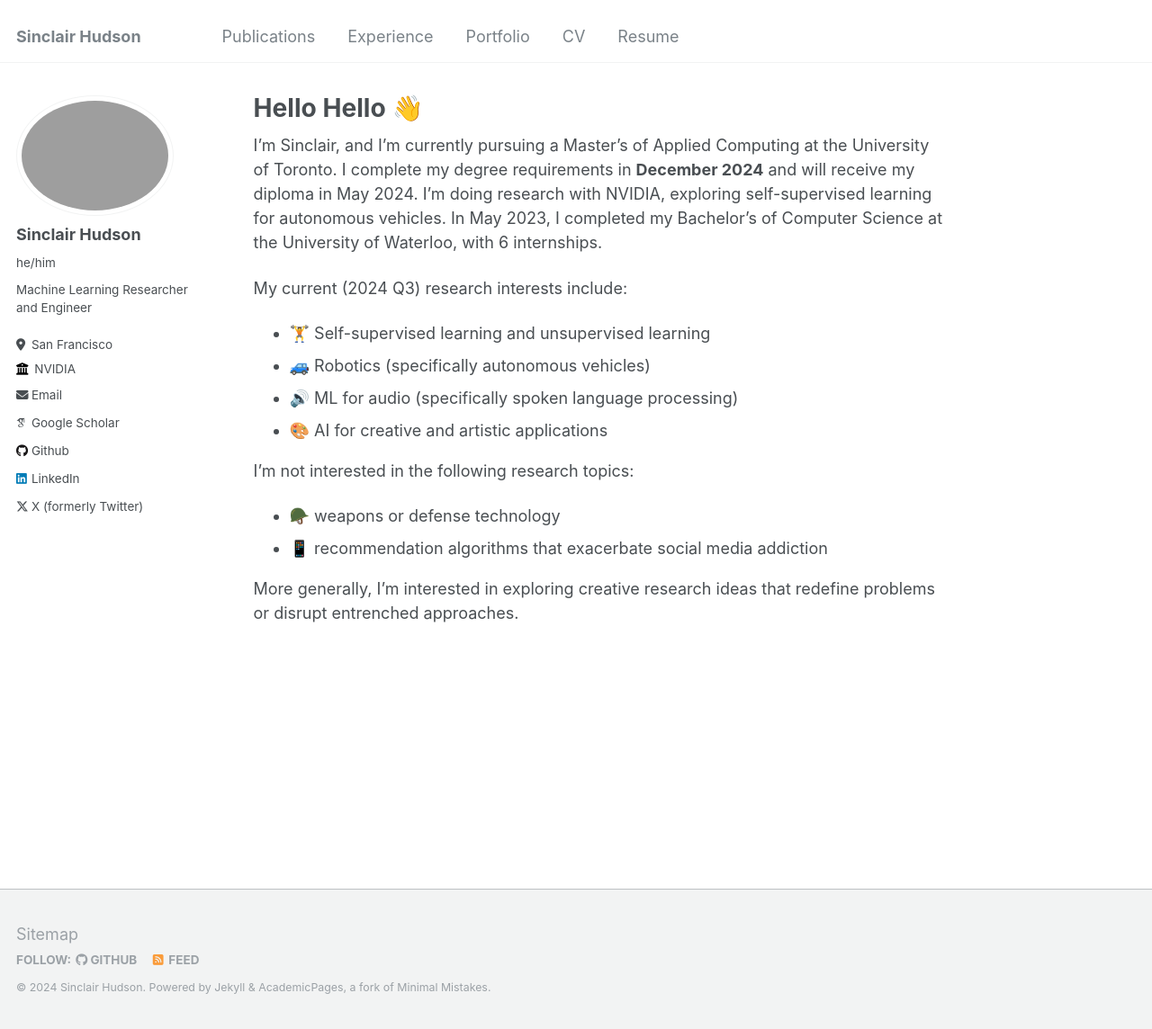
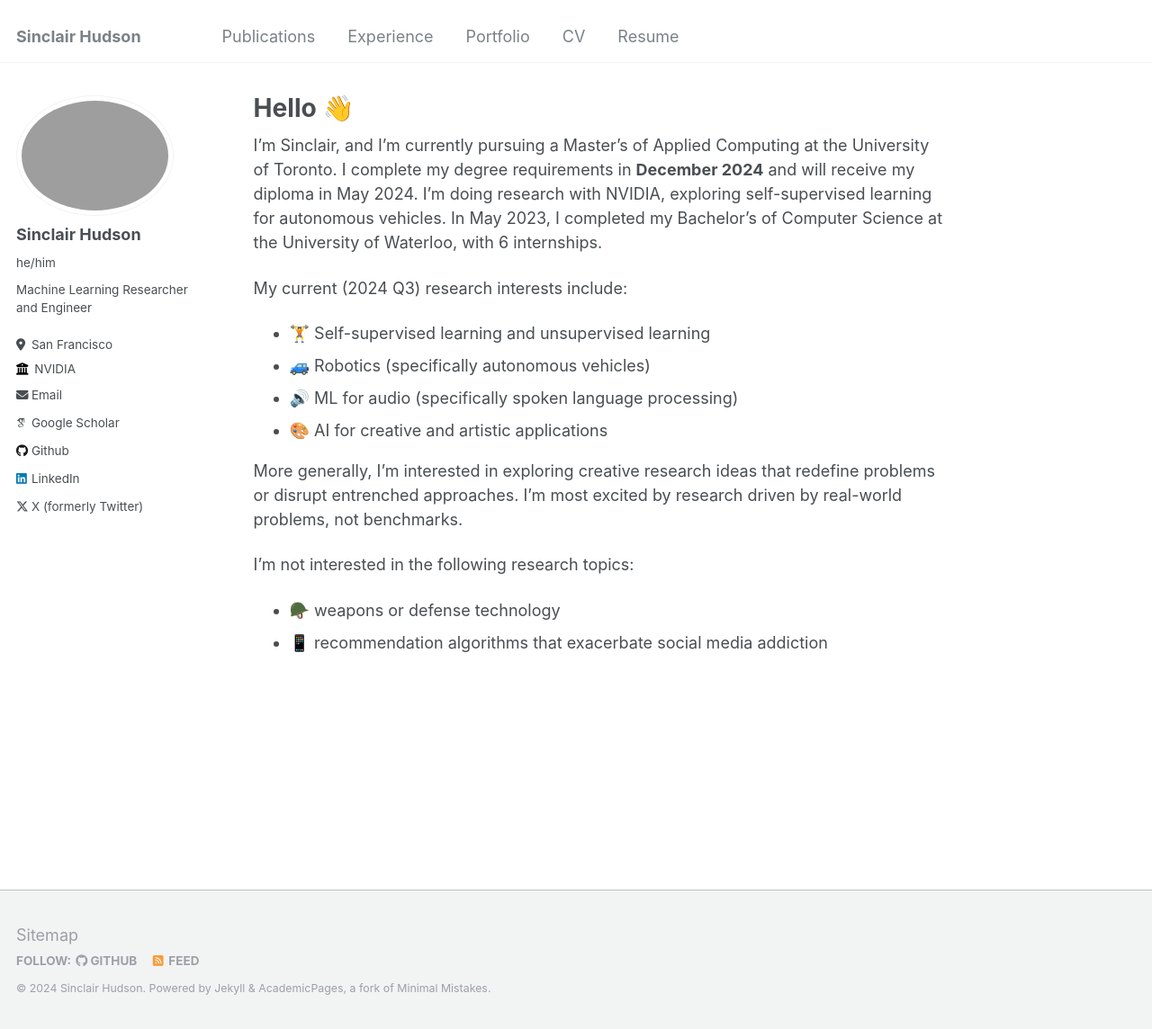
Before and after one commit to SinclairHudson/academic-website, a Jekyll site: the page built from _pages/about.md, in a window 1280 px wide and 1144 px high. Shown: the whole window at 90% size. Built offline with Jekyll 4.4.1, drawn with Linux system fonts in a browser that asks for light colours; some web fonts are replaced.

Commit message:
updating about page

```diff
--- a/_pages/about.md
+++ b/_pages/about.md
@@ -1,12 +1,14 @@
 ---
 permalink: /
-title: "Hello Hello 👋"
+title: "Hello 👋"
 author_profile: true
 redirect_from:
   - /about/
   - /about.html
 ---
-I'm Sinclair, and I'm currently pursuing a Master's of Applied Computing at the University of Toronto. I complete my degree requirements in **December 2024** and will receive my diploma in May 2024. I'm doing research with NVIDIA, exploring self-supervised learning for autonomous vehicles. In May 2023, I completed my Bachelor's of Computer Science at the University of Waterloo, with 6 internships.
+I'm Sinclair, and I'm currently pursuing a Master's of Applied Computing at the University of Toronto. I complete my degree requirements in **December 2024** and will receive my diploma in May 2024.
+I'm doing research with NVIDIA, exploring self-supervised learning for autonomous vehicles.
+In May 2023, I completed my Bachelor's of Computer Science at the University of Waterloo, with 6 internships.
 
 My current (2024 Q3) research interests include:
 
@@ -15,9 +17,10 @@ My current (2024 Q3) research interests include:
 * 🔊 ML for audio (specifically spoken language processing)
 * 🎨 AI for creative and artistic applications
 
+More generally, I'm interested in exploring creative research ideas that redefine problems or disrupt entrenched approaches.
+I'm most excited by research driven by real-world problems, not benchmarks.
+
 I'm not interested in the following research topics:
 
 * 🪖 weapons or defense technology
 * 📱 recommendation algorithms that exacerbate social media addiction
-
-More generally, I'm interested in exploring creative research ideas that redefine problems or disrupt entrenched approaches.
```
